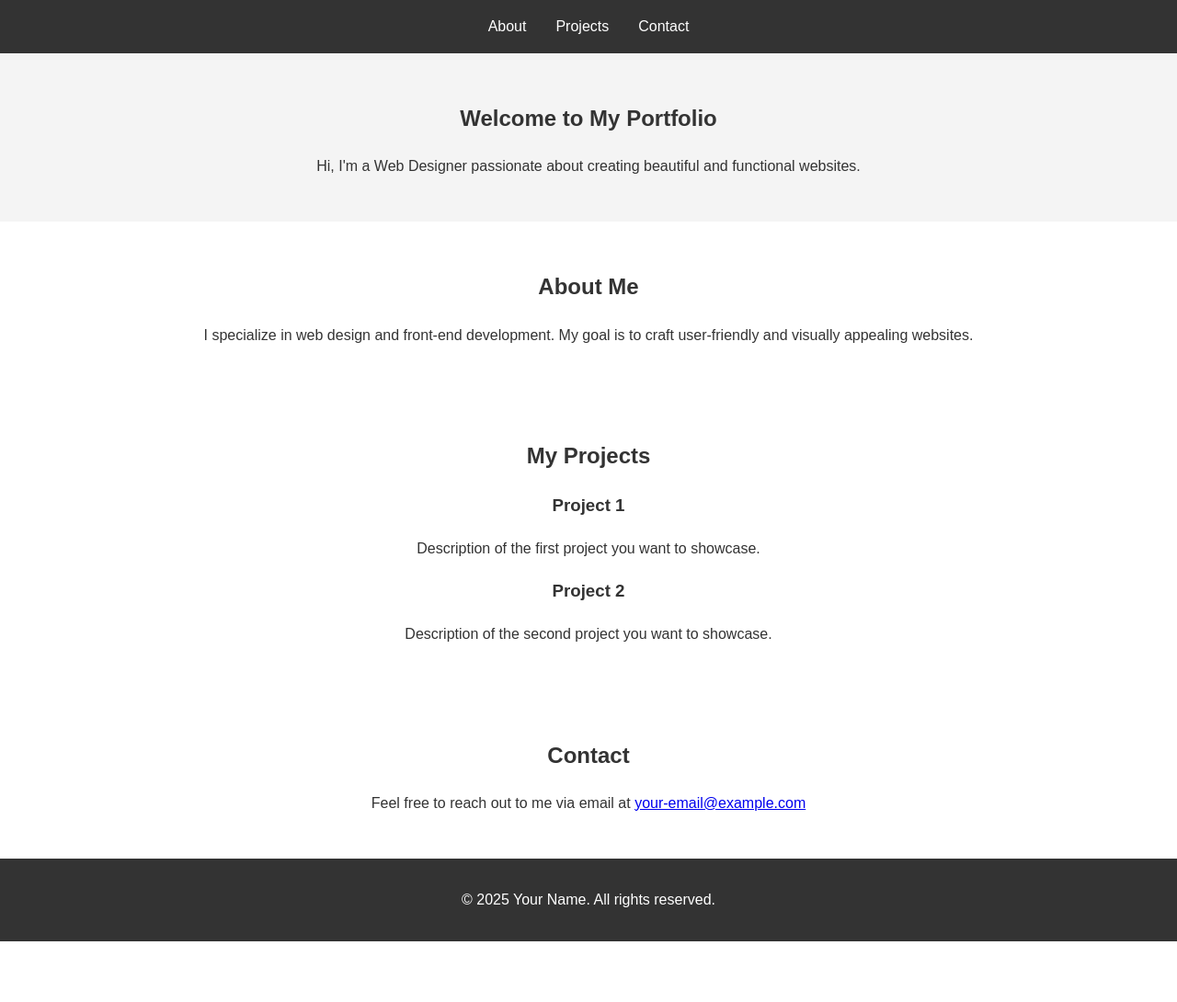
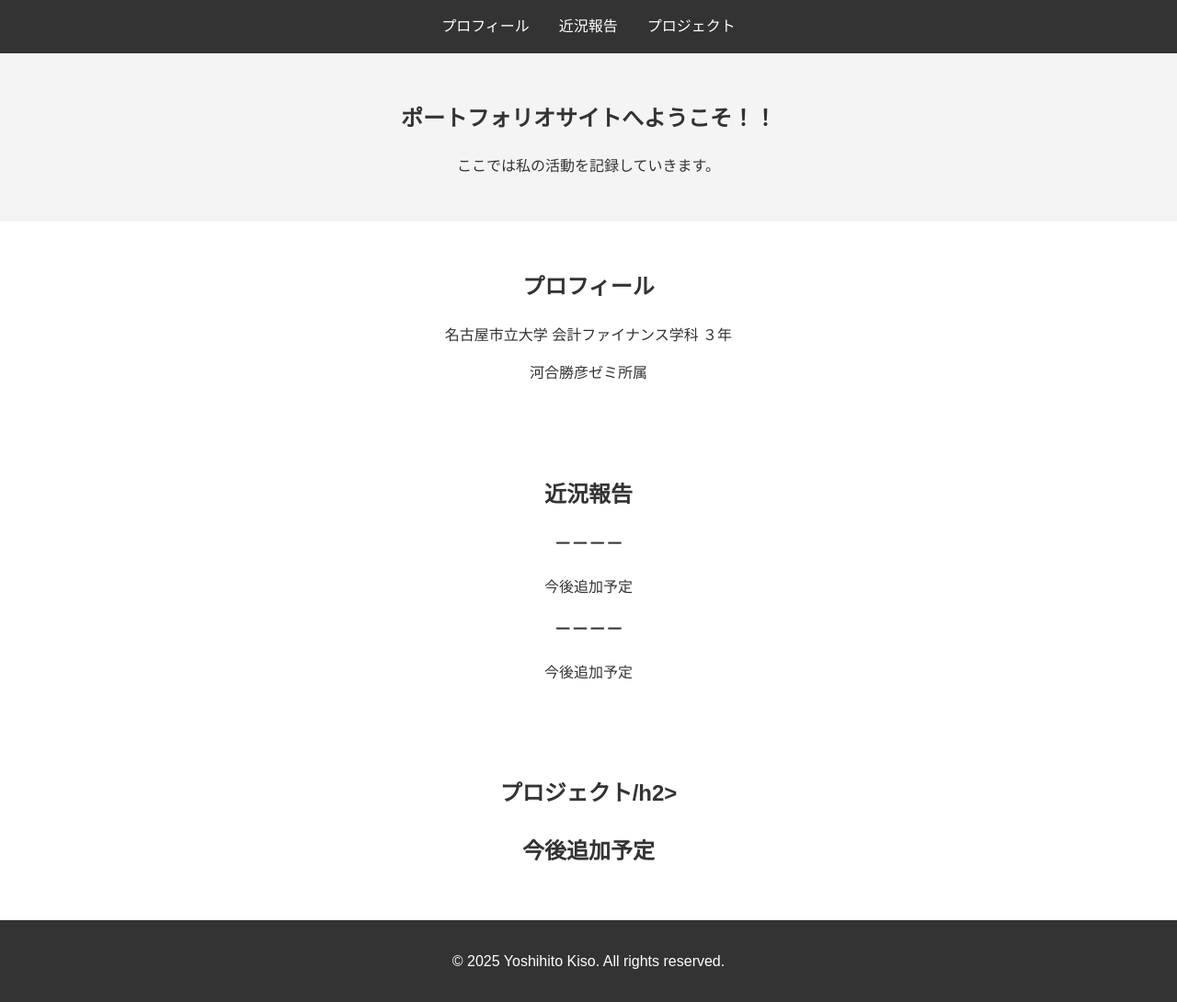
Before and after one commit to kiso-12/kiso-12.github.io, a plain HTML site: page index.html in a window 1280 px wide. Shown: the whole page at 92% size. Before the commit the page ends 1024 px from the top, so only its background shows below. Drawn offline with Linux system fonts and the light colour scheme.

Commit message:
Update index.html

```diff
--- a/index.html
+++ b/index.html
@@ -10,42 +10,43 @@
     <header>
         <nav>
             <ul>
-                <li><a href="#about">About</a></li>
-                <li><a href="#projects">Projects</a></li>
-                <li><a href="#contact">Contact</a></li>
+                <li><a href="#about">プロフィール</a></li>
+                <li><a href="#projects">近況報告</a></li>
+                <li><a href="#contact">プロジェクト</a></li>
             </ul>
         </nav>
     </header>
 
     <section id="hero">
-        <h1>Welcome to My Portfolio</h1>
-        <p>Hi, I'm a Web Designer passionate about creating beautiful and functional websites.</p>
+        <h1>ポートフォリオサイトへようこそ！！</h1>
+        <p>ここでは私の活動を記録していきます。</p>
     </section>
 
     <section id="about">
-        <h2>About Me</h2>
-        <p>I specialize in web design and front-end development. My goal is to craft user-friendly and visually appealing websites.</p>
+        <h2>プロフィール</h2>
+        <p>名古屋市立大学 会計ファイナンス学科 ３年</p>
+        <p>河合勝彦ゼミ所属</p>
     </section>
 
     <section id="projects">
-        <h2>My Projects</h2>
+        <h2>近況報告</h2>
         <div class="project">
-            <h3>Project 1</h3>
-            <p>Description of the first project you want to showcase.</p>
+            <h3>－－－－</h3>
+            <p>今後追加予定</p>
         </div>
         <div class="project">
-            <h3>Project 2</h3>
-            <p>Description of the second project you want to showcase.</p>
+            <h3>－－－－</h3>
+            <p>今後追加予定</p>
         </div>
     </section>
 
     <section id="contact">
-        <h2>Contact</h2>
-        <p>Feel free to reach out to me via email at <a href="mailto:your-email@example.com">your-email@example.com</a></p>
+        <h2>プロジェクト/h2>
+        <p>今後追加予定</p>
     </section>
 
     <footer>
-        <p>&copy; 2025 Your Name. All rights reserved.</p>
+        <p>&copy; 2025 Yoshihito Kiso. All rights reserved.</p>
     </footer>
 </body>
 </html>
```
